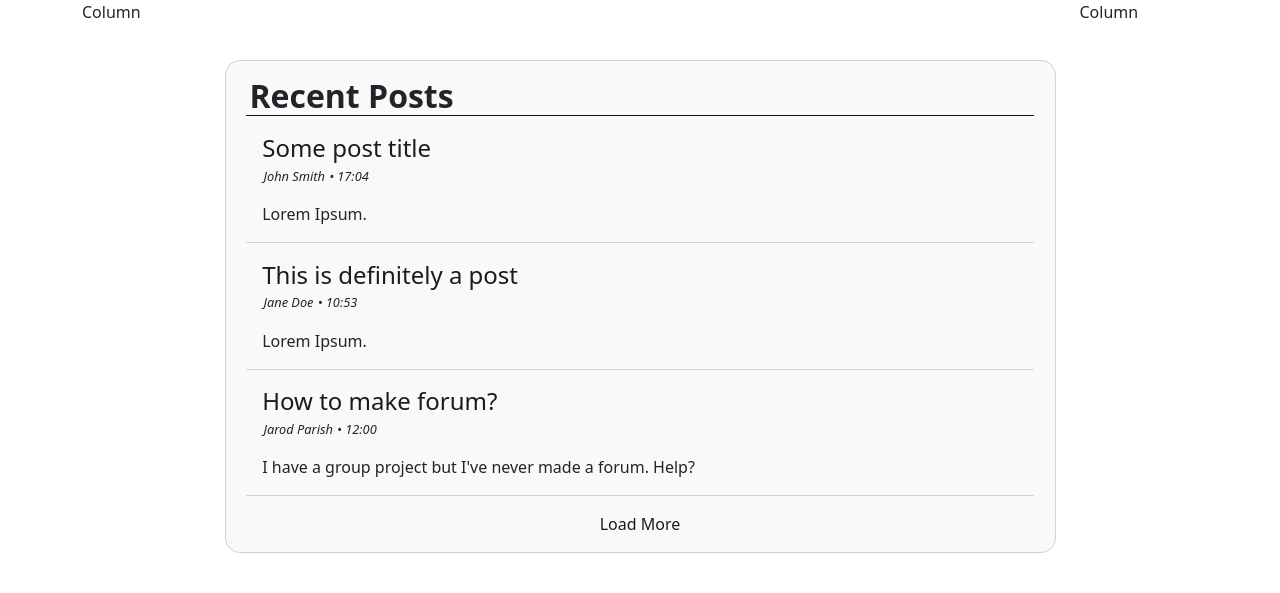
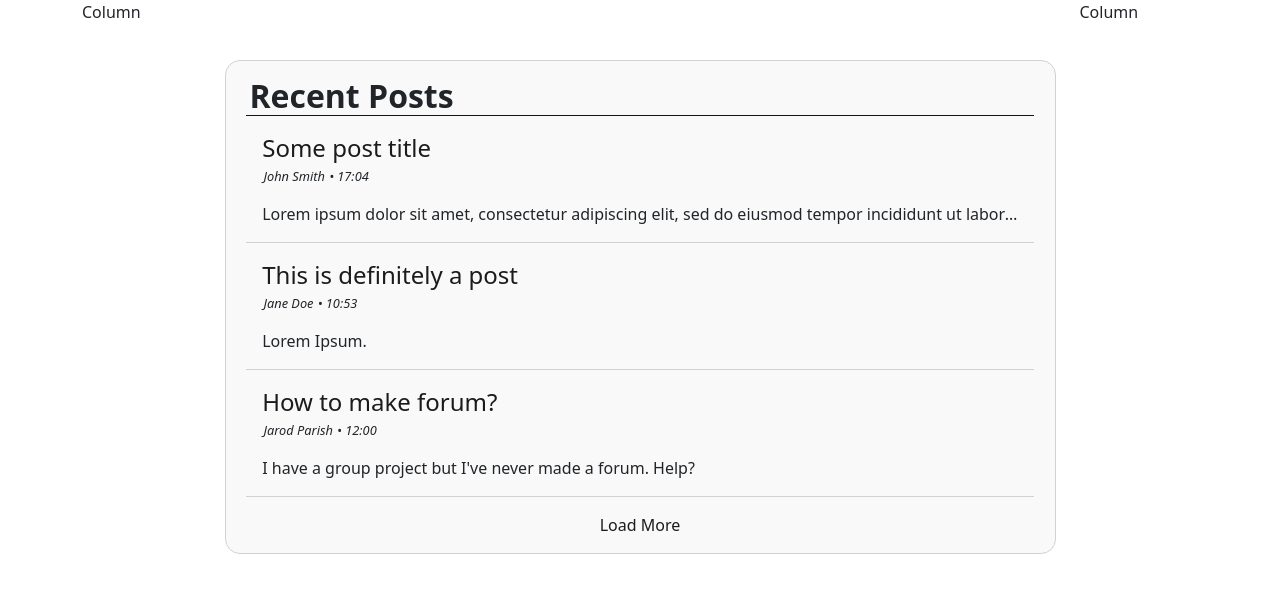
Before and after one commit to ColinLefter/COSC-360-Group-Project, a PHP site: page / in a window 1280 px wide. Shown: the part 57-650 px from the top of the page. Run offline with PHP 8.4, Linux system fonts and the light colour scheme.

Commit message:
Added minor post fixes and flair

```diff
--- a/MyDiscussionForum/css/styles.css
+++ b/MyDiscussionForum/css/styles.css
@@ -189,6 +189,7 @@ body.dark .primary-button:hover {
 }
 
 .post-title {
+  display: inline-block;
   width: fit-content;
   margin: 0%;
   padding: 0%;
@@ -199,6 +200,22 @@ body.dark .primary-button:hover {
 .post-title:hover {
   text-decoration: underline;
 }
+/* .post-topic, .post-topic a  {
+  display: inline-block;
+  text-decoration: none;
+  width: fit-content;
+  justify-content: center;
+  margin: 0%;
+  margin-left: 1em;
+  margin-right: 1em;
+  padding: 0.1em;
+  font-size: 95%;
+  font-weight: bold;
+  border-radius: 3px;
+  color: darkred;
+  background-color: lightcoral;
+  border: solid 0.05em darkred;
+} */
 .post-author, .post-datetime {
   display: inline-block;
   font-style: italic;
@@ -208,6 +225,11 @@ body.dark .primary-button:hover {
   margin-left: 0.1em;
 }
 
+.post-preview { /* Cool overflow */
+  overflow: hidden;
+  white-space: nowrap;
+  text-overflow: ellipsis;
+}
 .load-posts {
   text-align: center;
   vertical-align: middle;
--- a/MyDiscussionForum/index.html
+++ b/MyDiscussionForum/index.html
@@ -58,17 +58,23 @@
 
               <div class="post-container">
                 <div class="post-header">
-                  <h4 class="post-title"><a class="post-title" href="">Some post title</a></h4>
+                  <div>
+                    <h4 class="post-title"><a class="post-title" href="">Some post title</a></h4>
+                    <!-- <h5 class="post-topic"><a class="post-topic" href="">General</a></h5> -->
+                  </div>
                   <p class="post-author post-subheader">John Smith</p>
                   <p class="post-datetime post-subheader"> &#x2022; 17:04</p>
                 </div>
-                <div class="post-preview">Lorem Ipsum.</div>
+                <div class="post-preview">Lorem ipsum dolor sit amet, consectetur adipiscing elit, sed do eiusmod tempor incididunt ut labore et dolore magna aliqua. Ut enim ad minim veniam, quis nostrud exercitation ullamco laboris nisi ut aliquip ex ea commodo consequat. Duis aute irure dolor in reprehenderit in voluptate velit esse cillum dolore eu fugiat nulla pariatur. Excepteur sint occaecat cupidatat non proident, sunt in culpa qui officia deserunt mollit anim id est laborum.</div>
               </div>
 
               <div class="post-container">
                 <div class="post-header">
-                  <h4 class="post-title"><a class="post-title" href="">This is definitely a post</a></h4>
-                  <p class="post-author post-subheader">Jane Doe</p>
+                  <div>
+                    <h4 class="post-title"><a class="post-title" href="">This is definitely a post</a></h4>
+                    <!-- <h5 class="post-topic"><a class="post-topic" href="">General</a></h5> -->
+                  </div>
+                    <p class="post-author post-subheader">Jane Doe</p>
                   <p class="post-datetime post-subheader"> &#x2022; 10:53</p>
                 </div>
                 <div class="post-preview">Lorem Ipsum.</div>
@@ -76,8 +82,11 @@
 
               <div class="post-container">
                 <div class="post-header">
-                  <h4 class="post-title"><a class="post-title" href="">How to make forum?</a></h4>
-                  <p class="post-author post-subheader">Jarod Parish</p>
+                  <div>
+                    <h4 class="post-title"><a class="post-title" href="">How to make forum?</a></h4>
+                    <!-- <h5 class="post-topic"><a class="post-topic" href="">CSS</a></h5> -->
+                  </div>
+                    <p class="post-author post-subheader">Jarod Parish</p>
                   <p class="post-datetime post-subheader"> &#x2022; 12:00</p>
                 </div>
                 <div class="post-preview">I have a group project but I've never made a forum. Help?</div>
```
